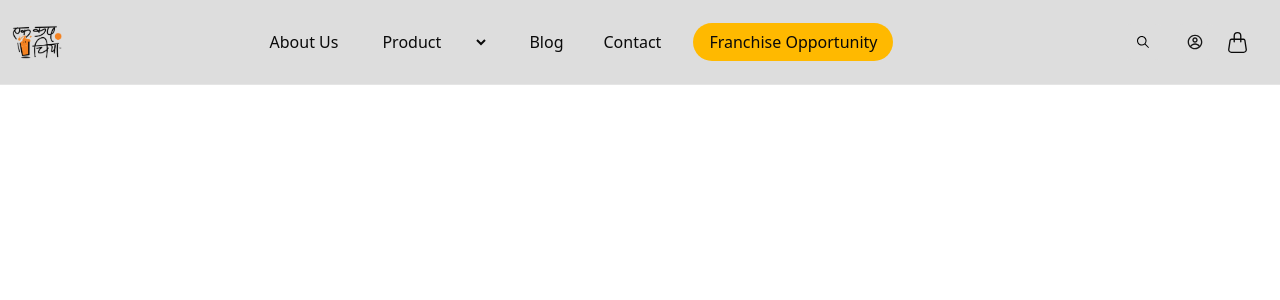
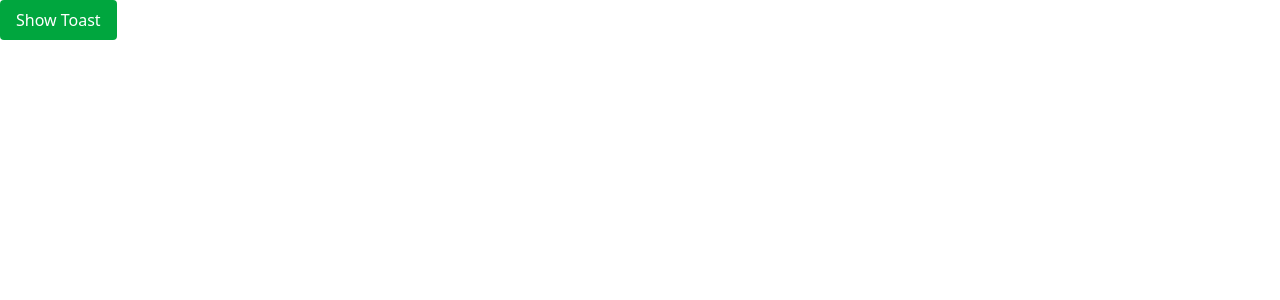
Before and after one commit to workramsah/chiya, a Next.js app: page /test in a window 1280 px wide. Shown: the top 300 px of the page. Built offline with nearby package versions, Linux system fonts and the light colour scheme.

Commit message:
added toast

```diff
--- a/app/component/Cup.tsx
+++ b/app/component/Cup.tsx
@@ -4,6 +4,7 @@ import { IoPlayCircleOutline } from "react-icons/io5";
 import { FaStar } from "react-icons/fa6";
 import Link from "next/link";
 import axios from "axios";
+import toast from "react-hot-toast";
 
 interface Props{
     name:string,
@@ -14,10 +15,16 @@ export default  function Cup(props:Props) {
     async function  handle(e: React.MouseEvent){
         e.preventDefault();
         e.stopPropagation();
-        await axios.post("/api/cart",{
-            name:props.name,
-            price:props.price
-        })
+        try {
+            await axios.post("/api/cart",{
+                name:props.name,
+                price:props.price
+            });
+            toast.success("Sucessfully Add to Cart")
+        } catch (error) {
+          toast.error("Failed to Add to Cart")
+        }
+
     }
  return (
         <div>
--- a/app/component/Detail.tsx
+++ b/app/component/Detail.tsx
@@ -3,6 +3,7 @@ import axios from "axios";
 import Link from "next/link";
 import { useState } from "react";
 import { FaStar } from "react-icons/fa6";
+import toast from "react-hot-toast";
 
 interface Props{
     name:string;
@@ -13,10 +14,15 @@ interface Props{
 export default function Detail(props:Props) {
     const [imag,setImag]= useState("/cup.png");
     async function handle(){
-        await axios.post("/api/cart",{
-            name:props.name,
-            price:props.price
-        })
+        try {
+            await axios.post("/api/cart",{
+                name:props.name,
+                price:props.price
+            });
+            toast.success("Successfully Add to Cart");
+        } catch (error) {
+            toast.error("Failed to add to cart");
+        }
     }
     return (
         <>
@@ -61,7 +67,7 @@ export default function Detail(props:Props) {
                 </div>
 
                 <div className="flex space-x-6 justify-center">
-                    <h1 onClick={handle} aria-disabled className="w-50 h-14 text-center flex justify-center items-center bg-gray-300">Add to Cart</h1>
+                    <h1 onClick={handle} className="w-50 h-14 text-center flex justify-center items-center bg-gray-300 cursor-pointer">Add to Cart</h1>
                     <Link href="/admin/cart">
                     <h1 className="w-50 h-14 text-center flex justify-center items-center bg-amber-500">Buy Now</h1>
                     </Link>
--- /dev/null
+++ b/app/component/Test.tsx
@@ -0,0 +1,14 @@
+"use client";
+
+import toast from "react-hot-toast";
+
+export default function Test() {
+  return (
+    <button
+      onClick={() => toast.success("Successfully saved!")}
+      className="px-4 py-2 bg-green-600 text-white rounded"
+    >
+      Show Toast
+    </button>
+  );
+}
--- a/app/layout.tsx
+++ b/app/layout.tsx
@@ -1,7 +1,8 @@
 import type { Metadata } from "next";
 import { Geist, Geist_Mono } from "next/font/google";
 import "./globals.css";
-import Footer from "./component/Footer";
+import { Toaster } from "react-hot-toast";
+
 
 const geistSans = Geist({
   variable: "--font-geist-sans",
@@ -29,7 +30,7 @@ export default function RootLayout({
         className={`${geistSans.variable} ${geistMono.variable} antialiased`}
       >
         {children}
-
+        <Toaster position="top-right" reverseOrder={false} />
       </body>
     </html>
   );
--- a/app/test/page.tsx
+++ b/app/test/page.tsx
@@ -1,3 +1,4 @@
+import Test from "../component/Test";
 import Testnav from "../component/Testnav";
 
 
@@ -5,7 +6,7 @@ export default function Page(){
     return(
         <>
        <div>
-        <Testnav/>
+        <Test/>
        </div>
         </>
     )
--- a/package.json
+++ b/package.json
@@ -29,6 +29,7 @@
     "prisma": "^6.19.2",
     "react": "19.2.3",
     "react-dom": "19.2.3",
+    "react-hot-toast": "^2.6.0",
     "react-icons": "^5.5.0",
     "tailwind-merge": "^3.4.0",
     "vaul": "^1.1.2"
```
Also changed, not shown: 1 other file (tests, documents, lock files or other folders).
